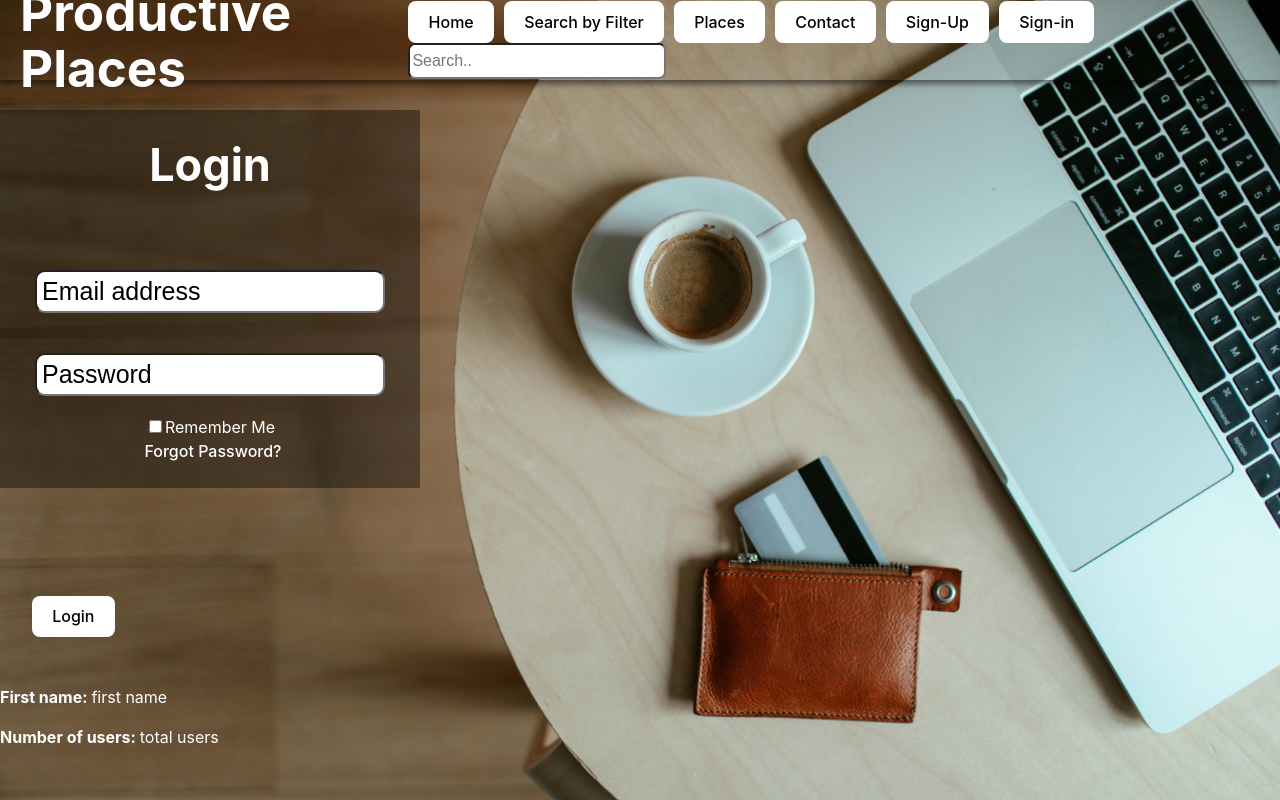
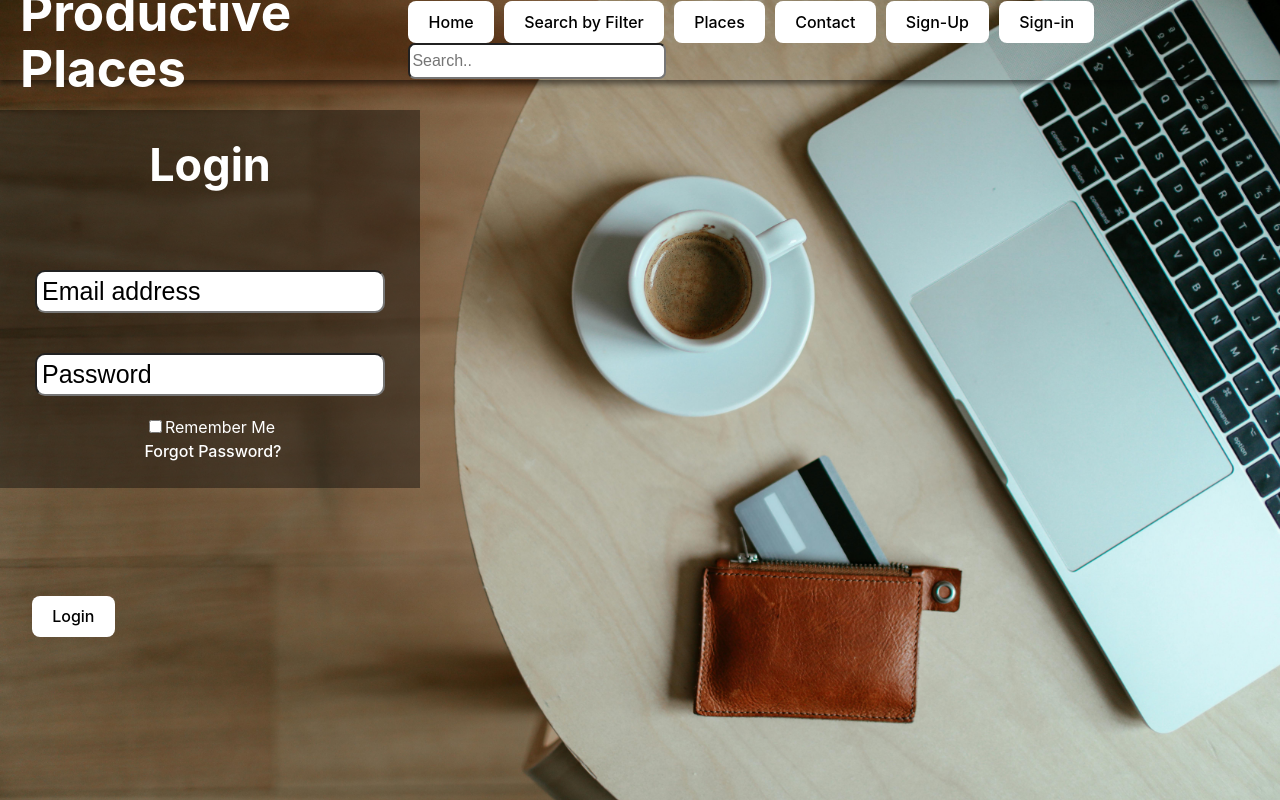
Before and after one commit to Christian-Mirt/S25-Gold, a React (Vite) app in the folder client/: page /signin in a window 1280 px wide. Built offline with nearby package versions, Linux system fonts and the light colour scheme.

Commit message:
revert signin

```diff
--- a/client/src/components/SignIn/SignIn.jsx
+++ b/client/src/components/SignIn/SignIn.jsx
@@ -91,10 +91,6 @@ export default function SignIn() {
       <div className="card">
         <button type="submit" className="signBttn" onClick={handleSubmit}>Login</button>
       </div>
-      <div>
-        <p><b>First name: </b> first name</p>
-        <p><b>Number of users: </b> total users</p>
-      </div>
     </>
   );
 }
```
